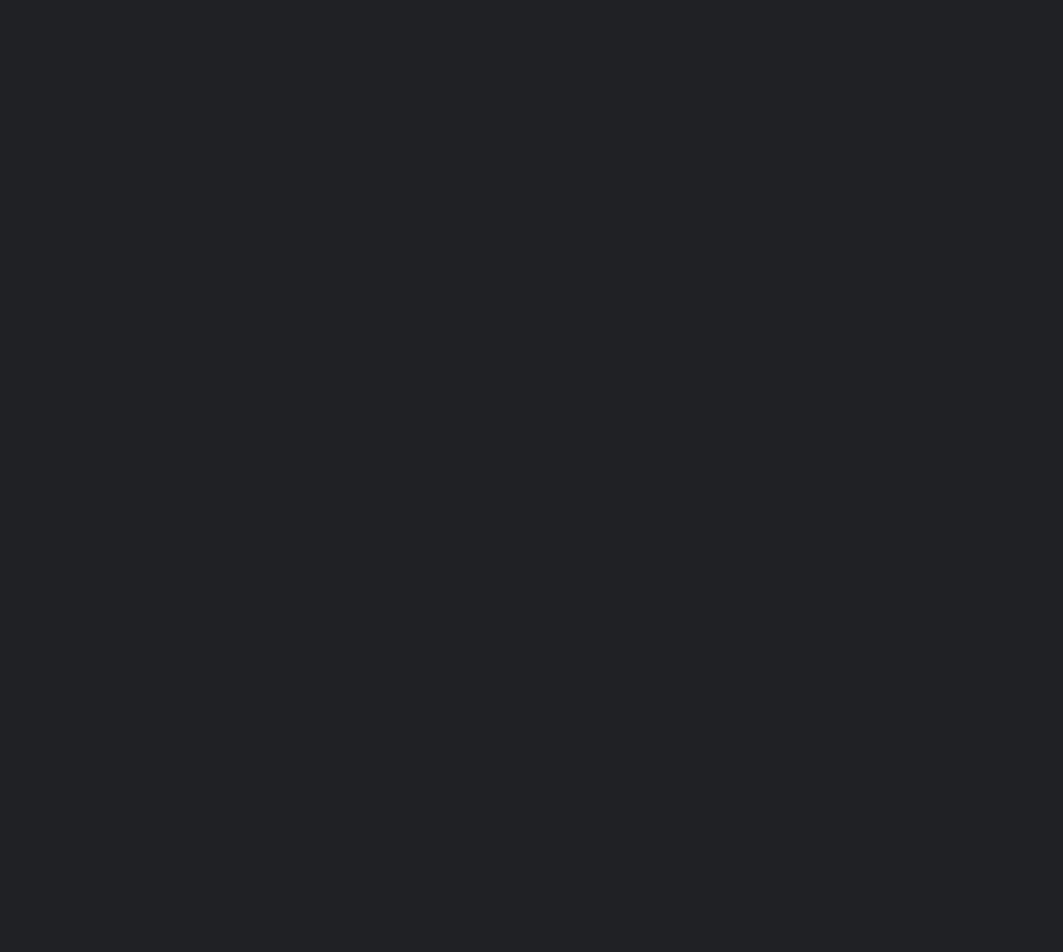
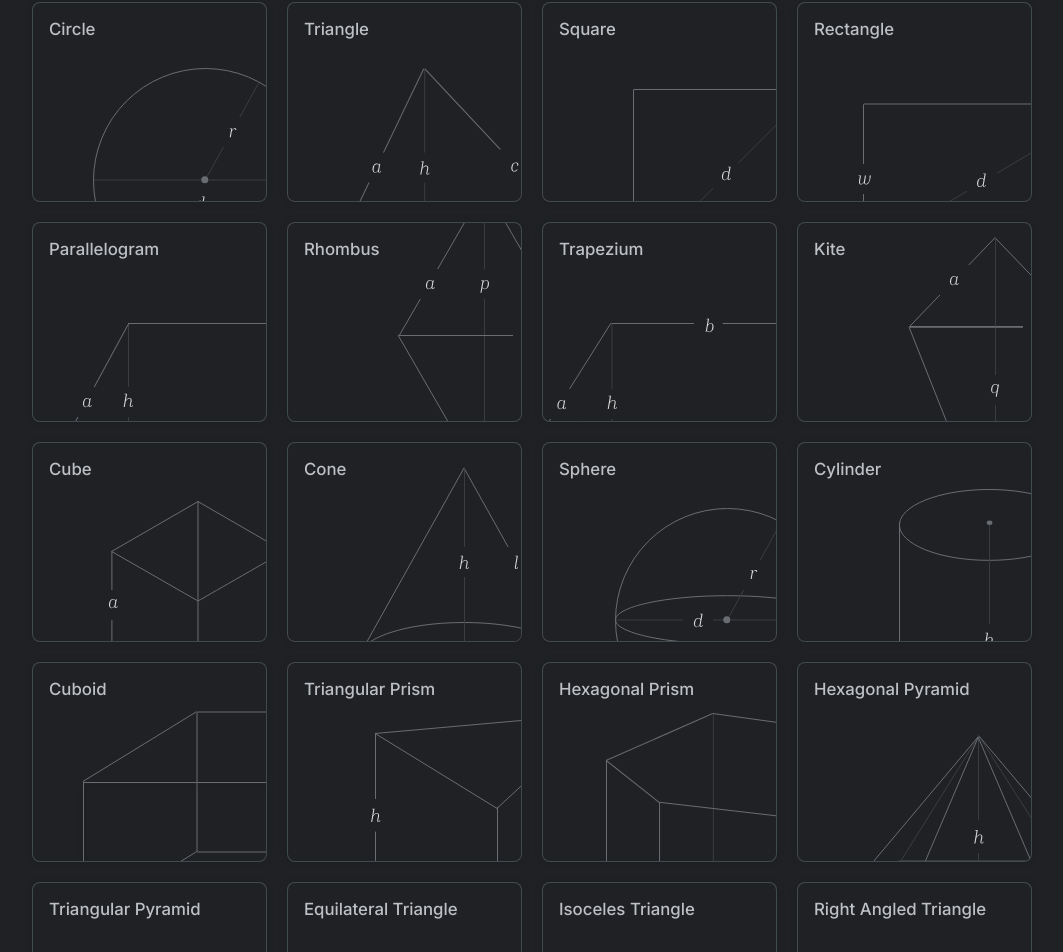
Before and after one commit to rayy40/maths, a Next.js app: page /geometry in a window 1280 px wide. Shown: the part 62-1014 px from the top of the page, without its empty margins (108-1171 px from the left). Before the commit the page ends 800 px from the top, so only its background shows below. Built offline with nearby package versions, Linux system fonts and the light colour scheme.

Commit message:
Added the inital page for geometry

```diff
--- a/app/geometry/page.tsx
+++ b/app/geometry/page.tsx
@@ -1,7 +1,31 @@
 import React from "react";
+import styles from "@/styles/geomtery.module.css";
+import { formula } from "@/lib/formulas";
+import Link from "next/link";
 
-type Props = {};
-
-export default function GeometryPage({}: Props) {
-  return <div>geometry page</div>;
+export default function GeometryPage() {
+  return (
+    <div className="page_container">
+      <div className={styles.geometry_outer_wrapper}>
+        {formula.map((shape) => (
+          <Link
+            className="link"
+            key={shape.id}
+            href={`/geometry/${shape.name}`}
+          >
+            <div className={styles.shape_container}>
+              <h3 className={styles.shape_name}>{shape.name}</h3>
+              <div
+                className={`${styles.shape_img} ${
+                  styles[`shape_img_${shape.id}`]
+                }`}
+              >
+                {shape.image}
+              </div>
+            </div>
+          </Link>
+        ))}
+      </div>
+    </div>
+  );
 }
--- /dev/null
+++ b/styles/geomtery.module.css
@@ -0,0 +1,121 @@
+.geometry_outer_wrapper {
+  display: grid;
+  gap: 1.25em;
+  grid-template-columns: repeat(auto-fit, minmax(200px, 1fr));
+}
+
+.shape_container {
+  height: 200px;
+  border: 1px solid rgba(83, 98, 99, 0.65);
+  padding: 1em;
+  border-radius: 8px;
+  box-shadow: 0 0 8px rgba(0, 0, 0, 0.1);
+  cursor: pointer;
+  transition: border 0.25s cubic-bezier(0.19, 1, 0.22, 1);
+  background: #202124;
+  position: relative;
+  overflow: hidden;
+}
+
+.shape_container:hover {
+  border: 1px solid #ddd;
+}
+
+.shape_name {
+  font-size: 1.05rem;
+  text-transform: capitalize;
+  font-weight: 500;
+}
+
+.shape_img {
+  position: absolute;
+  right: -2em;
+  bottom: -8em;
+}
+
+.shape_img_1 {
+  right: -3.25em;
+  bottom: -6em;
+}
+
+.shape_img_2 {
+  right: -5.25em;
+  bottom: -5.75em;
+}
+
+.shape_img_3 {
+  right: -3.25em;
+  bottom: -4.5em;
+}
+
+.shape_img_4,
+.shape_img_5,
+.shape_img_7 {
+  right: -5.25em;
+  bottom: -4.5em;
+}
+
+.shape_img_6 {
+  right: -4em;
+  bottom: -4.25em;
+}
+
+.shape_img_8 {
+  right: -4em;
+}
+
+.shape_img_9 {
+  bottom: -4em;
+}
+
+.shape_img_10 {
+  right: -4em;
+  bottom: -5em;
+}
+
+.shape_img_11 {
+  right: -4em;
+  bottom: -6em;
+}
+
+.shape_img_12 {
+  right: -3em;
+  bottom: -9.5em;
+}
+
+.shape_img_13 {
+  right: -10em;
+  bottom: -5em;
+}
+
+.shape_img_14 {
+  right: -5em;
+  bottom: -7em;
+}
+
+.shape_img_15 {
+  right: -8em;
+  bottom: -8em;
+}
+
+.shape_img_16,
+.shape_img_17 {
+  right: -4em;
+  bottom: -8em;
+}
+
+.shape_img_18,
+.shape_img_19 {
+  right: -4em;
+  bottom: -8em;
+}
+
+.shape_img_20 {
+  right: 0em;
+  bottom: -5em;
+  transform: scaleX(-1);
+}
+
+.shape_img_21 {
+  bottom: -10em;
+}
--- a/styles/globals.css
+++ b/styles/globals.css
@@ -79,6 +79,12 @@ body {
   font-weight: 500;
   padding-bottom: 1.25em;
   font-size: 1.05rem;
+}
+
+.link {
+  color: inherit;
+  appearance: none;
+  text-decoration: none;
 }
 
 .input_values_container {
```
